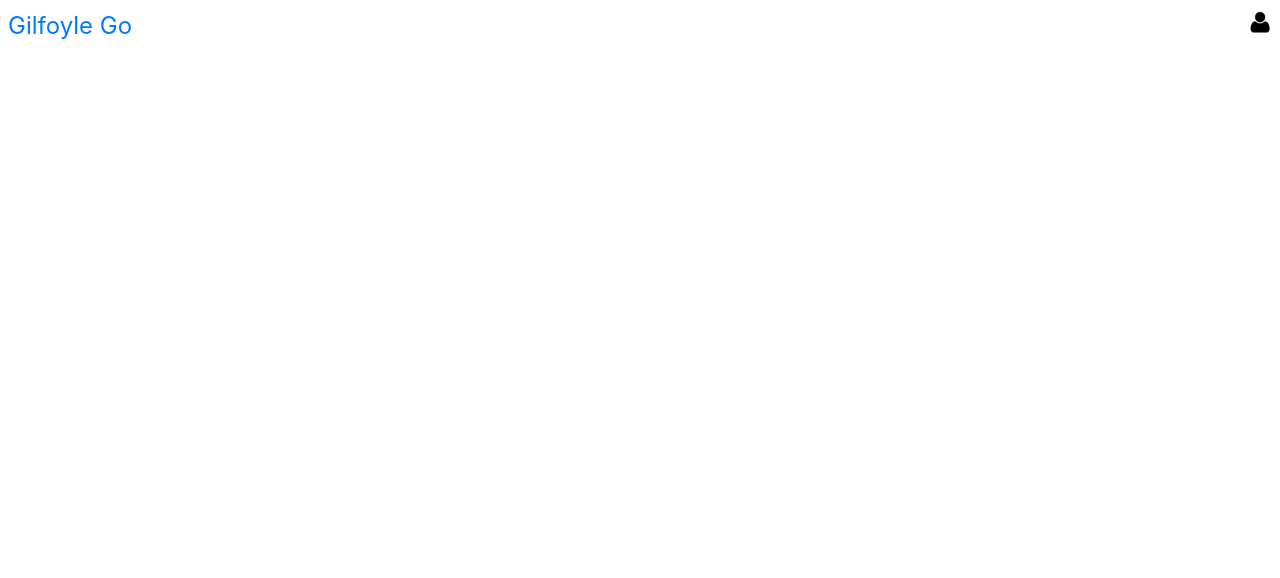
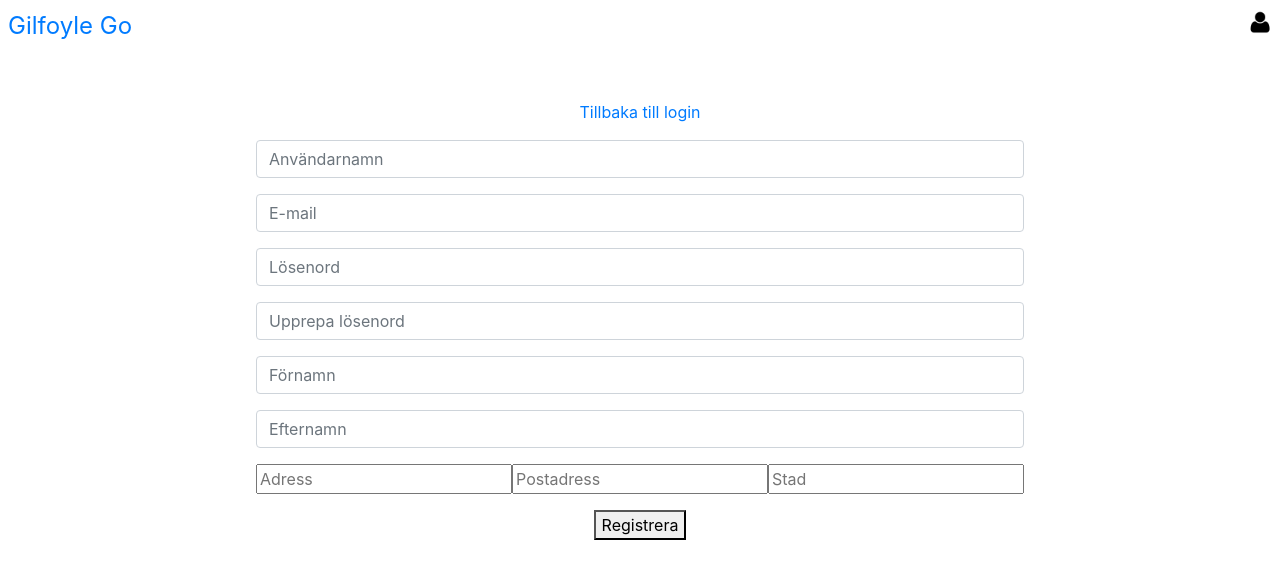
Before and after one commit to antfra125/gilfoylego_master, a Vue app in the folder gilfoylego_vue/: page /registration in a window 1280 px wide. Shown: the top 578 px of the page. Built offline with nearby package versions, Linux system fonts and the light colour scheme.

Commit message:
formulär klar, länk kvar

```diff
--- a/gilfoylego_vue/src/router/index.js
+++ b/gilfoylego_vue/src/router/index.js
@@ -17,6 +17,14 @@ Vue.use(VueRouter)
     // this generates a separate chunk (about.[hash].js) for this route
     // which is lazy-loaded when the route is visited.
     component: () => import(/* webpackChunkName: "about" */ '../views/About.vue')
+  },
+  {
+    path: '/registration',
+    name: 'Registration',
+    // route level code-splitting
+    // this generates a separate chunk (about.[hash].js) for this route
+    // which is lazy-loaded when the route is visited.
+    component: () => import(/* webpackChunkName: "about" */ '../views/Registration.vue')
   }
 ]
 
--- /dev/null
+++ b/gilfoylego_vue/src/views/Registration.vue
@@ -0,0 +1,36 @@
+<template>
+    <div class="d-flex justify-content-center pt-5">
+        <form class="text-center">
+            <div class="form-group">
+                <router-link to="/">Tillbaka till login</router-link>
+            </div>
+            <div class="form-group">
+                <input type="text" class="form-control" placeholder="Användarnamn">
+            </div>
+            <div class="form-group">
+                <input type="text" class="form-control" placeholder="E-mail">
+            </div>
+            <div class="form-group">
+                <input type="password" class="form-control" placeholder="Lösenord">
+            </div>
+            <div class="form-group">
+                <input type="password" class="form-control" placeholder="Upprepa lösenord">
+            </div>
+            <div class="form-group">
+                <input type="text" class="form-control" placeholder="Förnamn">
+            </div>
+            <div class="form-group">
+                <input type="text" class="form-control" placeholder="Efternamn">
+            </div>
+            <div class="form-group">
+                <input type="text" placeholder="Adress">
+                <input type="text" placeholder="Postadress">
+                <input type="text" placeholder="Stad">
+            </div>
+            <div class="form-group">
+                <button>Registrera</button>
+            </div>
+
+        </form>
+    </div>
+</template>
```
